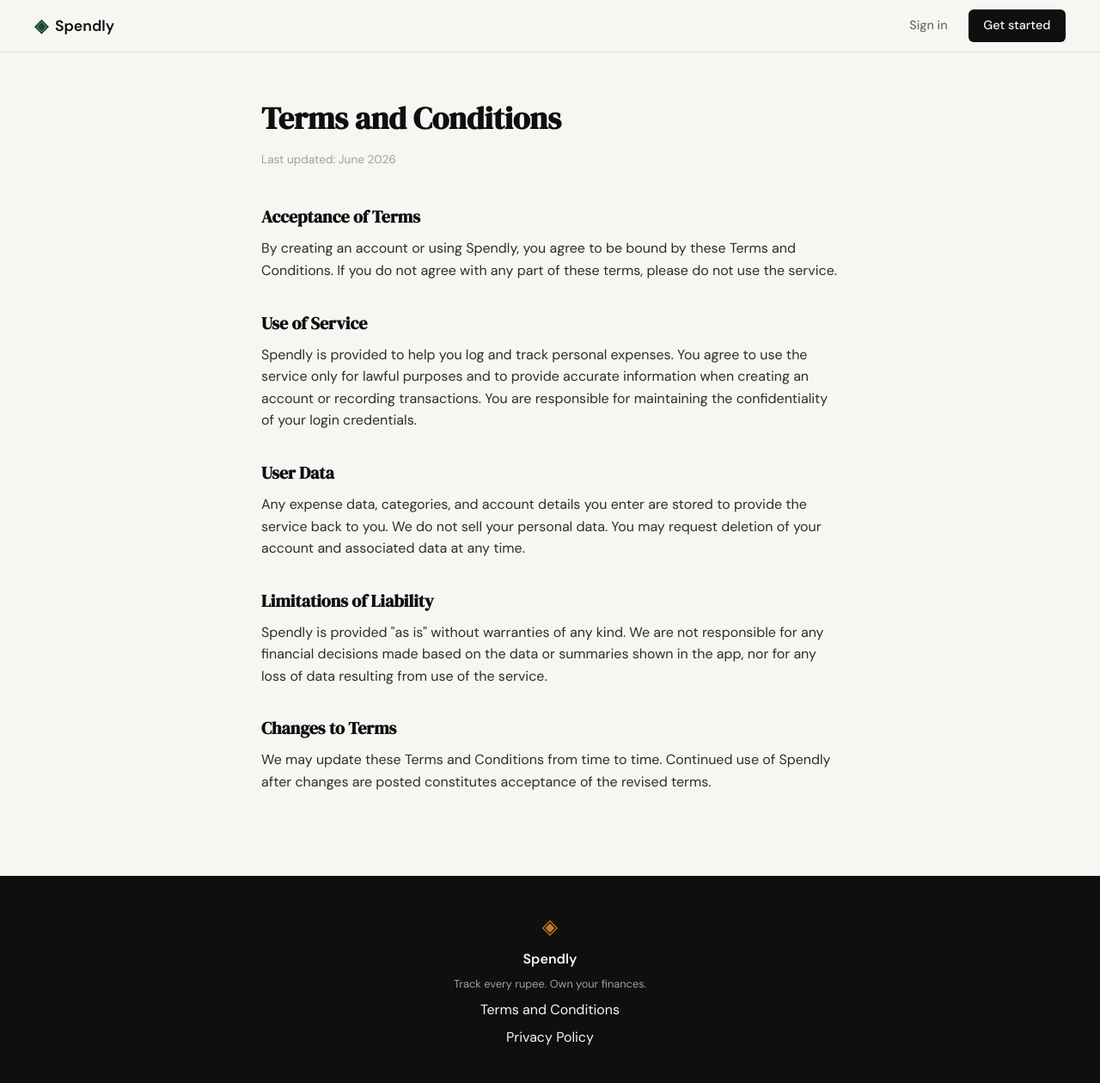
After one commit to MingmaG/Spendly, a Flask app: page /terms in a window 1280 px wide. The commit adds this page. Shown: the whole page at 86% size. Run offline with Flask 3, Linux system fonts and the light colour scheme.

```diff
--- a/app.py
+++ b/app.py
@@ -20,6 +20,11 @@ def register():
 @app.route("/login")
 def login():
     return render_template("login.html")
+
+
+@app.route("/terms")
+def terms():
+    return render_template("terms.html")
 
 
 # ------------------------------------------------------------------ #
--- a/static/css/style.css
+++ b/static/css/style.css
@@ -508,6 +508,42 @@ a { color: inherit; text-decoration: none; }
 }
 
 /* ------------------------------------------------------------------ */
+/* Legal pages                                                         */
+/* ------------------------------------------------------------------ */
+
+.legal-page {
+    max-width: 720px;
+    margin: 0 auto;
+    padding: 3rem 1.5rem 4rem;
+}
+
+.legal-title {
+    font-family: var(--font-display);
+    font-size: 2.25rem;
+    margin-bottom: 0.5rem;
+}
+
+.legal-updated {
+    color: var(--ink-faint);
+    font-size: 0.85rem;
+    margin-bottom: 2.5rem;
+}
+
+.legal-section {
+    margin-bottom: 2rem;
+}
+
+.legal-section h2 {
+    font-family: var(--font-display);
+    font-size: 1.25rem;
+    margin-bottom: 0.5rem;
+}
+
+.legal-section p {
+    color: var(--ink-soft);
+}
+
+/* ------------------------------------------------------------------ */
 /* Responsive                                                          */
 /* ------------------------------------------------------------------ */
 
--- a/templates/base.html
+++ b/templates/base.html
@@ -34,7 +34,7 @@
             <span class="brand-icon">◈</span>
             <span class="footer-name">Spendly</span>
             <p class="footer-copy">Track every rupee. Own your finances.</p>
-            <a href="#">Terms and Conditions</a>
+            <a href="{{ url_for('terms') }}">Terms and Conditions</a>
             <a href="#">Privacy Policy</a>
         </div>
     </footer>
--- /dev/null
+++ b/templates/terms.html
@@ -0,0 +1,37 @@
+{% extends "base.html" %}
+
+{% block title %}Terms and Conditions — Spendly{% endblock %}
+
+{% block content %}
+
+<section class="legal-page">
+    <h1 class="legal-title">Terms and Conditions</h1>
+    <p class="legal-updated">Last updated: June 2026</p>
+
+    <div class="legal-section">
+        <h2>Acceptance of Terms</h2>
+        <p>By creating an account or using Spendly, you agree to be bound by these Terms and Conditions. If you do not agree with any part of these terms, please do not use the service.</p>
+    </div>
+
+    <div class="legal-section">
+        <h2>Use of Service</h2>
+        <p>Spendly is provided to help you log and track personal expenses. You agree to use the service only for lawful purposes and to provide accurate information when creating an account or recording transactions. You are responsible for maintaining the confidentiality of your login credentials.</p>
+    </div>
+
+    <div class="legal-section">
+        <h2>User Data</h2>
+        <p>Any expense data, categories, and account details you enter are stored to provide the service back to you. We do not sell your personal data. You may request deletion of your account and associated data at any time.</p>
+    </div>
+
+    <div class="legal-section">
+        <h2>Limitations of Liability</h2>
+        <p>Spendly is provided "as is" without warranties of any kind. We are not responsible for any financial decisions made based on the data or summaries shown in the app, nor for any loss of data resulting from use of the service.</p>
+    </div>
+
+    <div class="legal-section">
+        <h2>Changes to Terms</h2>
+        <p>We may update these Terms and Conditions from time to time. Continued use of Spendly after changes are posted constitutes acceptance of the revised terms.</p>
+    </div>
+</section>
+
+{% endblock %}
```
